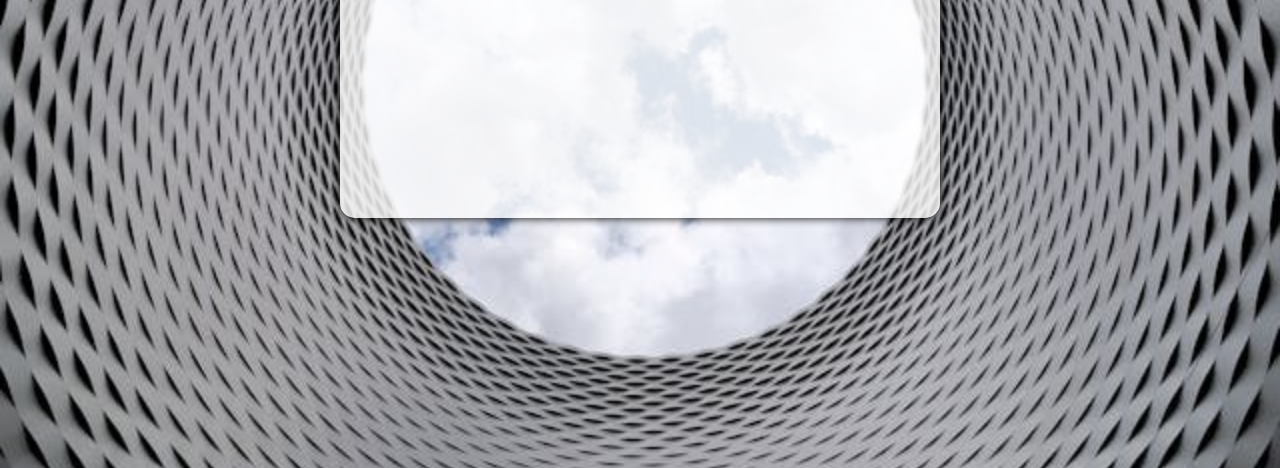
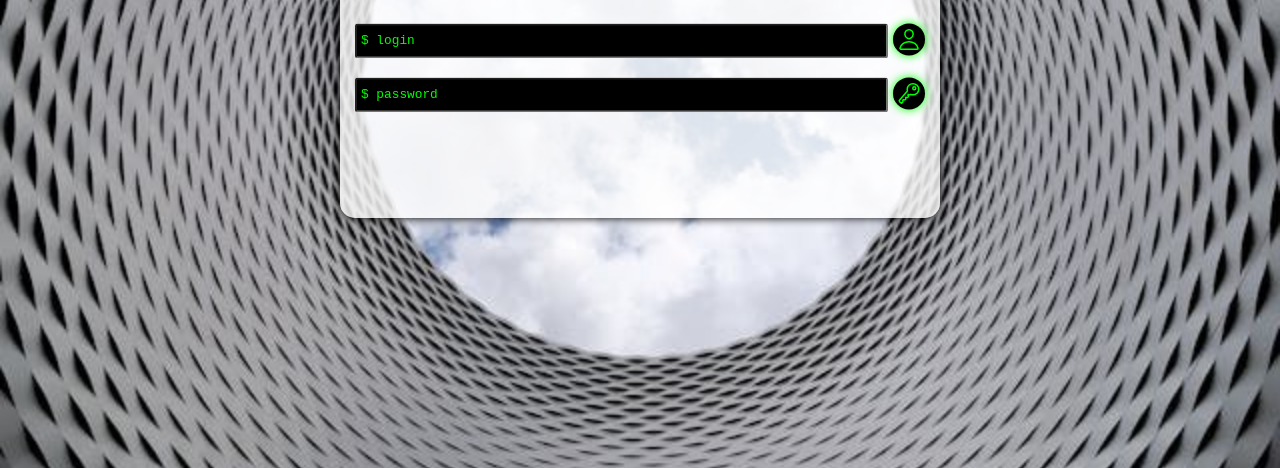
Before and after one commit to glfarias/Singularity-LoginUI, a plain HTML site: page index.html in a window 1280 px wide. Shown: the part 332-800 px from the top of the page. Drawn offline with nearby package versions, Linux system fonts and the light colour scheme.

Commit message:
feat: stylish login/pwd input fields

```diff
--- a/assets/css/mediaqueries.css
+++ b/assets/css/mediaqueries.css
@@ -10,8 +10,8 @@
     }
 
     main {
-        width: 300px;
-        height: 350px;
+        width: 350px;
+        height: 250px;
     }
 }
 
@@ -25,8 +25,8 @@
     }
 
     main {
-        width: 450px;
-        height: 250px;
+        width: 500px;
+        height: 300px;
     }
 
     .title {
@@ -42,7 +42,7 @@
 
 @media screen and (min-width: 1024px) {
     main {
-        width: 500px;
+        width: 600px;
         height: 300px;
     }
 
--- a/assets/css/style.css
+++ b/assets/css/style.css
@@ -11,7 +11,8 @@ body {
     font-size: 1em;
     width: 100vw;
     height: 100vh;
-    background-image: linear-gradient(180deg, #B5B5B5, #C7C7C7, #F9F9F9);
+    background-image: linear-gradient(180deg, #C7C7C7, #B5B5B5, #1a1a1a);
+    background-repeat: no-repeat;
     }
 
 main {
@@ -20,7 +21,7 @@ main {
     left: 50%;
     transform: translate(-50%, -50%);
     border-radius: 15px;
-    width: 250px;
+    width: 300px;
     height: 300px;
     background-color: rgba(255, 255, 255, 0.8);
     box-shadow: 0px 0px 10px #000000;
@@ -40,3 +41,56 @@ main {
     text-align: center;
     margin-top: 5px;
 }
+
+form {
+    position: absolute;
+    top: 50%;
+    left: 50%;
+    transform: translate(-50%, -50%);
+    display: flex;
+    flex-direction: column;
+    width: 95%;
+    gap: 1.2rem;
+}
+
+.login, .password {
+    display: flex;
+    gap: 5px;
+    flex-direction: row-reverse;
+    justify-content: center;
+}
+
+ion-icon {
+    font-size: 1.5em;
+    font-weight: bold;
+    background-color: black;
+    color: #00ff00;
+    border-radius: 50%;
+    padding: 4px;
+    box-shadow: 0px 0px 10px #00ff00;
+}
+
+ion-icon:hover {
+    transform: scale(1.1);
+}
+
+#idlogin, #idpassword {
+    font-family: 'Courier New', Courier, monospace;
+    font-size: .8em;
+    caret-color: #00ff00;
+    color: #ffffff;
+    background-color: #000000;
+    width: 100%;
+    border-radius: 3px;
+    padding: 4px;
+}
+
+
+#idlogin:focus, #idpassword:focus {
+    box-shadow: 0px 2px 0px #00ff00;
+    outline: 0;
+}
+
+#idlogin::placeholder, #idpassword::placeholder {
+    color: #00ff00;
+}
--- a/index.html
+++ b/index.html
@@ -12,6 +12,20 @@
     <main>
         <p class="title">WELCOME BACK</p>
         <p class="subtitle">Please, identify yourself</p>
+        <form action="" method="post">
+            <div class="login">
+                <label for="idlogin"><ion-icon name="person-outline"></ion-icon></label>
+                <input type="text" id="idlogin" placeholder="$ login">
+            </div>
+            <div class="password">
+                <label for="idpassword"><ion-icon name="key-outline"></ion-icon></label>
+                <input type="password" id="idpassword" placeholder="$ password">
+            </div>
+        </form>
     </main>
+
+    <script type="module" src="https://unpkg.com/ionicons@7.1.0/dist/ionicons/ionicons.esm.js"></script>
+    <script nomodule src="https://unpkg.com/ionicons@7.1.0/dist/ionicons/ionicons.js"></script>
+    <script src="assets/js/script.js"></script>
 </body>
 </html>
```
Also changed, not shown: assets/js/script.js (added).
